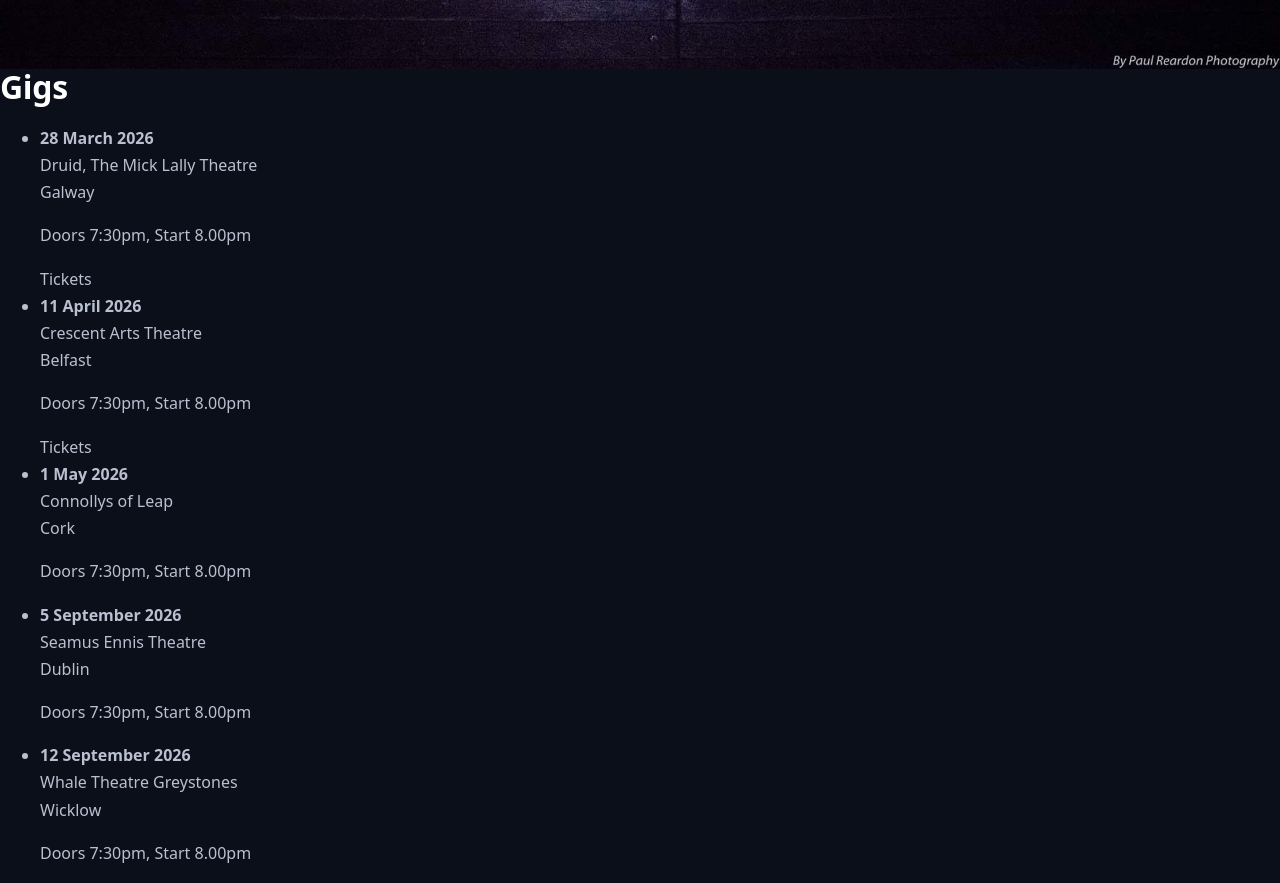
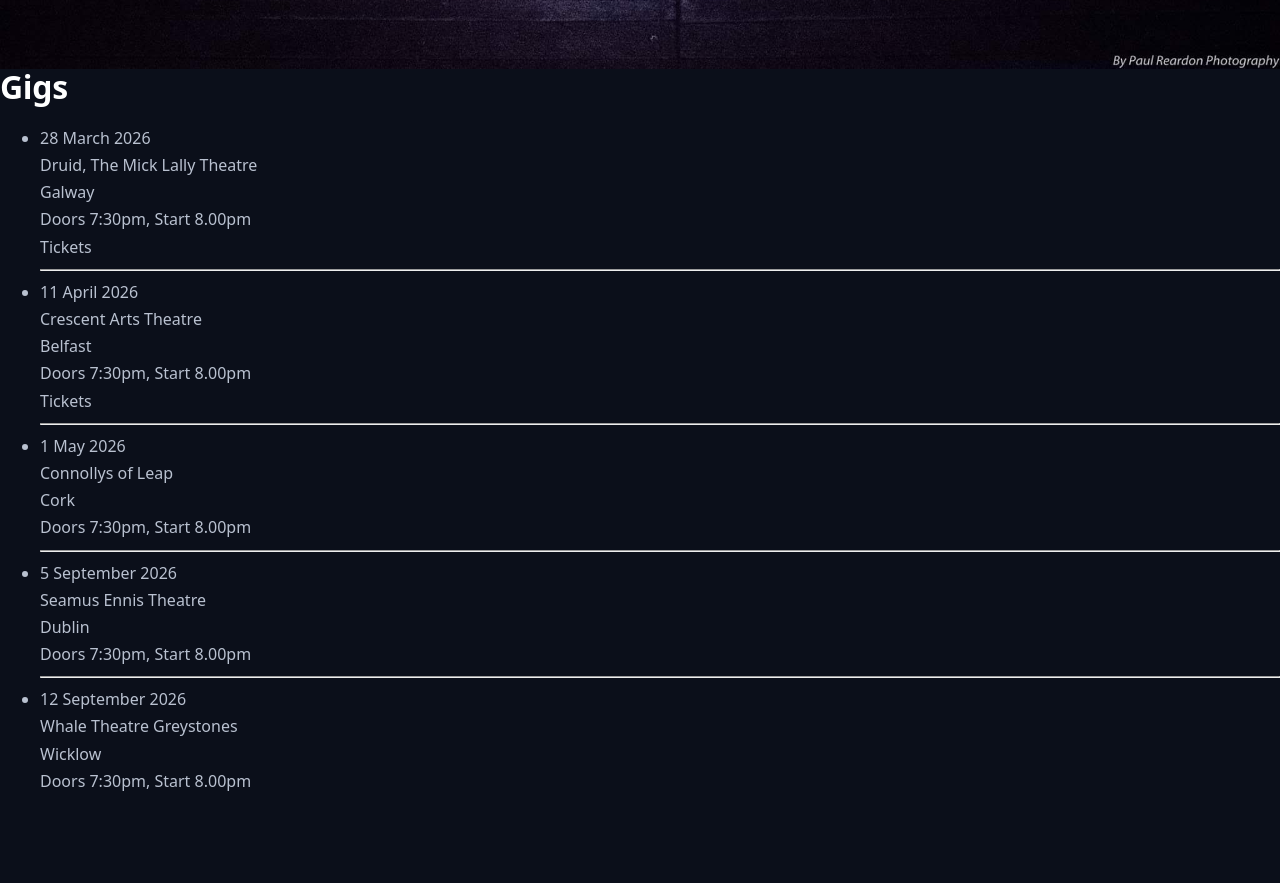
Before and after one commit to davidmul99snl/shadows-and-light-site, a Next.js app: page /gigs in a window 1280 px wide. Shown: the part 960-1843 px from the top of the page. After the commit the page ends 1771 px from the top, so only its background shows below. Built offline with nearby package versions, Linux system fonts and the light colour scheme.

Commit message:
Update gigs.jsx

```diff
--- a/pages/gigs.jsx
+++ b/pages/gigs.jsx
@@ -1,21 +1,19 @@
 // pages/gigs.jsx
-
-
 import Head from "next/head";
 import path from "path";
 import fs from "fs/promises";
 
-function formatIrishDate(isoDate)
-	{
+const HERO = "/hero-giglive.jpg";
+
+function formatIrishDate(isoDate) {
   const d = new Date(isoDate);
+  if (isNaN(d)) return isoDate;
   return d.toLocaleDateString("en-IE", {
     day: "numeric",
     month: "long",
-    		year: "numeric"
+    year: "numeric",
   });
 }
-
-const HERO = "/hero-giglive.jpg";
 
 export default function Gigs({ gigs }) {
   const list = Array.isArray(gigs) ? gigs : [];
@@ -29,7 +27,10 @@ export default function Gigs({ gigs }) {
     <>
       <Head>
         <title>Gigs — Shadows &amp; Light</title>
-        <meta name="description" content="Upcoming and past gigs for Shadows & Light" />
+        <meta
+          name="description"
+          content="Upcoming and past gigs for Shadows & Light"
+        />
       </Head>
 
       {/* Hero banner */}
@@ -49,39 +50,52 @@ export default function Gigs({ gigs }) {
         {sorted.length === 0 ? (
           <p className="mt-8 text-neutral-400">No gigs to show yet.</p>
         ) : (
-          <ul className="mt-8 space-y-6">
+          <ul className="mt-8">
             {sorted.map((gig, i) => {
               const key = `${gig?.id || gig?.slug || gig?.date || "gig"}-${i}`;
+
               const when =
                 gig?.date && !isNaN(new Date(gig.date))
                   ? formatIrishDate(gig.date)
                   : gig?.date || "";
 
-
               const title = gig?.title || gig?.venue || "Untitled event";
 
-
+              // City (and optionally country) only — avoids printing venue twice
               const where = [gig?.city, gig?.country].filter(Boolean).join(", ");
 
               return (
-                <li key={key} className="rounded-xl border border-neutral-800 p-4">
-                  <article className="space-y-1">
-                    {when && <div className="text-sm text-neutral-300"><strong>{when}</strong></div>}
+                <li key={key} className="py-4">
+                  {when && (
+                    <div className="text-sm text-neutral-300 font-medium">
+                      {when}
+                    </div>
+                  )}
+
                   <div className="text-base font-medium">{title}</div>
-                    {where && <div className="text-sm text-neutral-400">{where}</div>}
-                    {gig?.notes && <p className="mt-2 text-sm text-neutral-300">{gig.notes}</p>}
-                    <div className="mt-2 text-sm">
-                      {gig?.tickets && (
+
+                  {where && (
+                    <div className="text-sm text-neutral-400">{where}</div>
+                  )}
+
+                  {gig?.notes && (
+                    <div className="text-sm text-neutral-300">{gig.notes}</div>
+                  )}
+
+                  <div className="pt-2 text-sm">
+                    {gig?.tickets && gig.tickets !== "TBC" ? (
                       <a
                         href={gig.tickets}
                         target="_blank"
                         rel="noopener noreferrer"
-							className="font-semibold underline underline-offset-4 decoration-current"
-
+                        className="text-blue-500 underline decoration-blue-500 underline-offset-4 font-medium"
                       >
                         Tickets
                       </a>
-                      )}
+                    ) : gig?.tickets === "TBC" ? (
+                      <span className="text-neutral-400">Tickets TBC</span>
+                    ) : null}
+
                     {gig?.link && (
                       <>
                         {" "}
@@ -90,20 +104,25 @@ export default function Gigs({ gigs }) {
                           href={gig.link}
                           target="_blank"
                           rel="noopener noreferrer"
-                            className="underline"
+                          className="text-blue-500 underline decoration-blue-500 underline-offset-4 font-medium"
                         >
                           Details
                         </a>
                       </>
                     )}
+
                     {gig?.sold_out ? (
                       <>
                         {" "}
-                          <em>(Sold out)</em>
+                        <em className="text-neutral-300">(Sold out)</em>
                       </>
                     ) : null}
                   </div>
-                  </article>
+
+                  {/* Divider between gigs */}
+                  {i < sorted.length - 1 && (
+                    <hr className="mt-4 border-neutral-800" />
+                  )}
                 </li>
               );
             })}
@@ -122,7 +141,10 @@ export async function getStaticProps() {
     const data = JSON.parse(raw);
     gigs = Array.isArray(data) ? data : data?.gigs || [];
   } catch (err) {
-    console.warn("gigs.jsx: could not read public/site-data/gigs.json:", err?.message);
+    console.warn(
+      "gigs.jsx: could not read public/site-data/gigs.json:",
+      err?.message
+    );
     gigs = [];
   }
 
```
Lines whose indentation alone changed are shown as unchanged.
